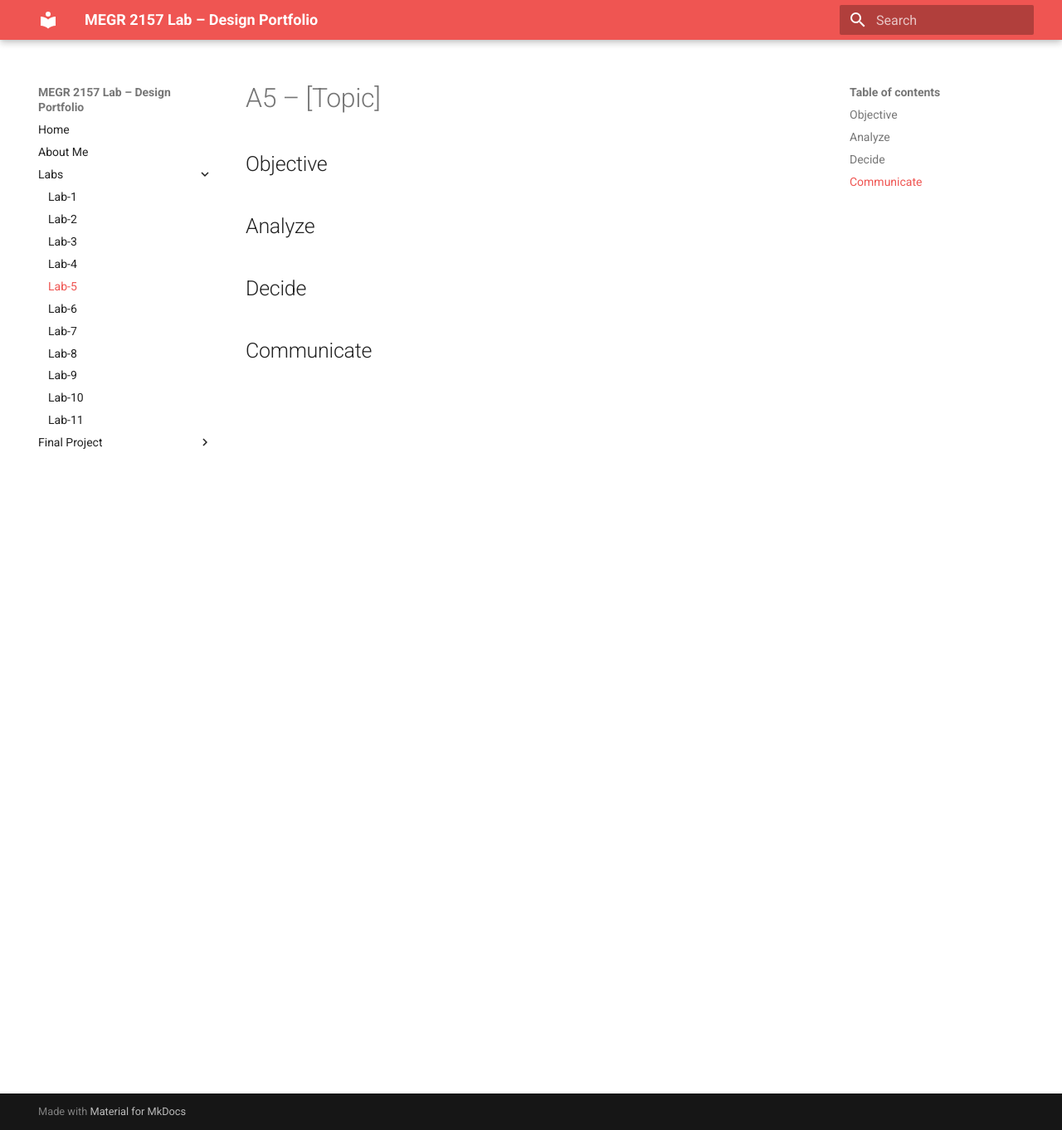
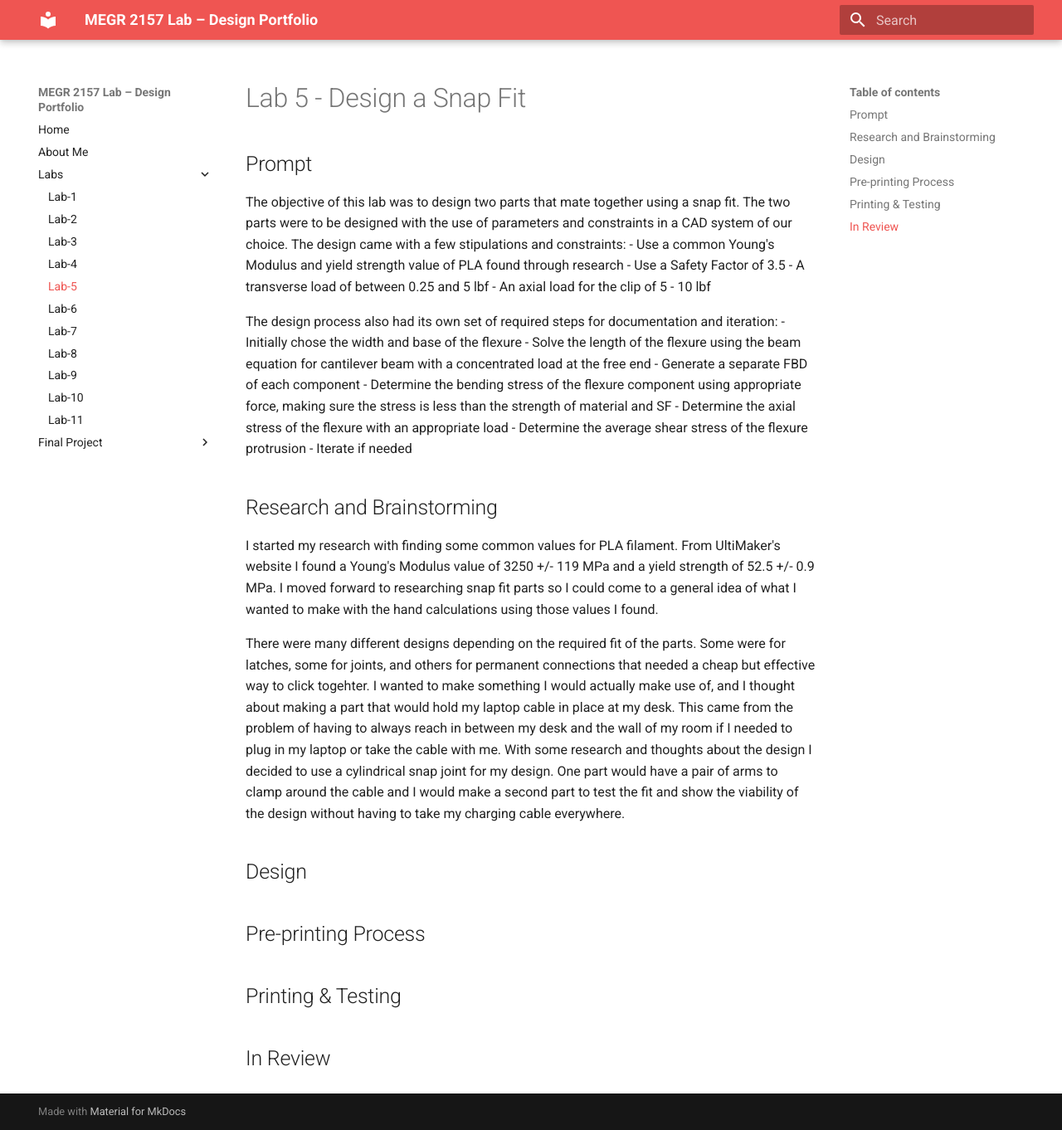
Before and after one commit to TropicalFury/megr2157_3dlab_portfolio, an MkDocs documentation site: the page built from docs/Labs/L05/index.md, in a window 1280 px wide and 1362 px high. Shown: the whole window at 83% size. Built offline with MkDocs 1.6.1 and Material for MkDocs 9.7.7, drawn with Linux system fonts in a browser that asks for light colours.

Commit message:
Initial Lab 5 documentation for snap fit design
Updated the lab documentation to include detailed objectives, research findings, and design considerations for the snap fit project.

```diff
--- a/docs/Labs/L05/index.md
+++ b/docs/Labs/L05/index.md
@@ -1,12 +1,33 @@
-# A5 – [Topic]
+# Lab 5 - Design a Snap Fit
 
-## Objective
+## Prompt
+The objective of this lab was to design two parts that mate together using a snap fit. The two parts were to be designed with the use of parameters and constraints in a CAD system of our choice. The design came with a few stipulations and constraints:
+- Use a common Young's Modulus and yield strength value of PLA found through research
+- Use a Safety Factor of 3.5
+- A transverse load of between 0.25 and 5 lbf
+- An axial load for the clip of 5 - 10 lbf
+
+The design process also had its own set of required steps for documentation and iteration:
+- Initially chose the width and base of the flexure
+- Solve the length of the flexure using the beam equation for cantilever beam with a concentrated load at the free end
+- Generate a separate FBD of each component
+- Determine the bending stress of the flexure component using appropriate force, making sure the stress is less than the strength of material and SF
+- Determine the axial stress of the flexure with an appropriate load
+- Determine the average shear stress of the flexure protrusion
+- Iterate if needed
+
+## Research and Brainstorming
+I started my research with finding some common values for PLA filament. From UltiMaker's website I found a Young's Modulus value of 3250 +/- 119 MPa and a yield strength of 52.5 +/- 0.9 MPa. I moved forward to researching snap fit parts so I could come to a general idea of what I wanted to make with the hand calculations using those values I found.
+
+There were many different designs depending on the required fit of the parts. Some were for latches, some for joints, and others for permanent connections that needed a cheap but effective way to click togehter. I wanted to make something I would actually make use of, and I thought about making a part that would hold my laptop cable in place at my desk. This came from the problem of having to always reach in between my desk and the wall of my room if I needed to plug in my laptop or take the cable with me. With some research and thoughts about the design I decided to use a cylindrical snap joint for my design. One part would have a pair of arms to clamp around the cable and I would make a second part to test the fit and show the viability of the design without having to take my charging cable everywhere.
+
+## Design
 
 
-## Analyze
+## Pre-printing Process
 
 
-## Decide
+## Printing & Testing
 
 
-## Communicate
+## In Review
```
